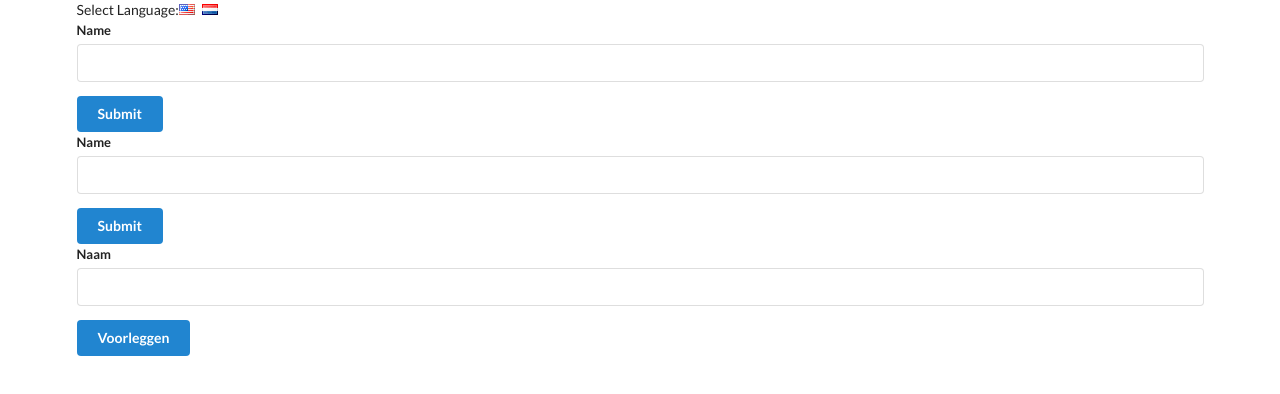
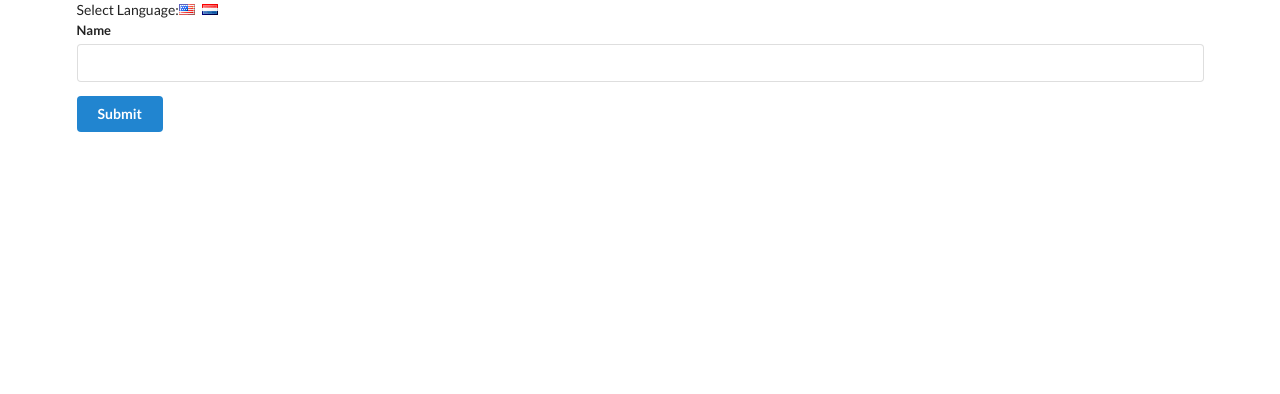
Before and after one commit to karakasEnes/s27-context-translate-app, a React (Create React App) app: page / in a window 1280 px wide. Shown: the top 394 px of the page. Built offline with nearby package versions, Linux system fonts and the light colour scheme.

Commit message:
use Consumer to access data

```diff
--- a/src/components/App.js
+++ b/src/components/App.js
@@ -29,12 +29,6 @@
         <LanguageContext.Provider value={this.state.language}>
           <UserCreate />
         </LanguageContext.Provider>
-
-        <LanguageContext.Provider value={'english'}>
-          <UserCreate />
-        </LanguageContext.Provider>
-
-        <UserCreate />
       </div>
     );
   }
--- a/src/components/Button.js
+++ b/src/components/Button.js
@@ -2,12 +2,18 @@
 import LanguageContext from '../contexts/LanguageContext';
 
 class Button extends React.Component {
-  static contextType = LanguageContext;
+  renderSubmit(value) {
+    return value === 'english' ? 'Submit' : 'Voorleggen';
+  }
 
   render() {
-    const text = this.context === 'english' ? 'Submit' : 'Voorleggen';
-
-    return <button className='ui button primary'>{text}</button>;
+    return (
+      <button className='ui button primary'>
+        <LanguageContext.Consumer>
+          {(value) => this.renderSubmit(value)}
+        </LanguageContext.Consumer>
+      </button>
+    );
   }
 }
 
```
